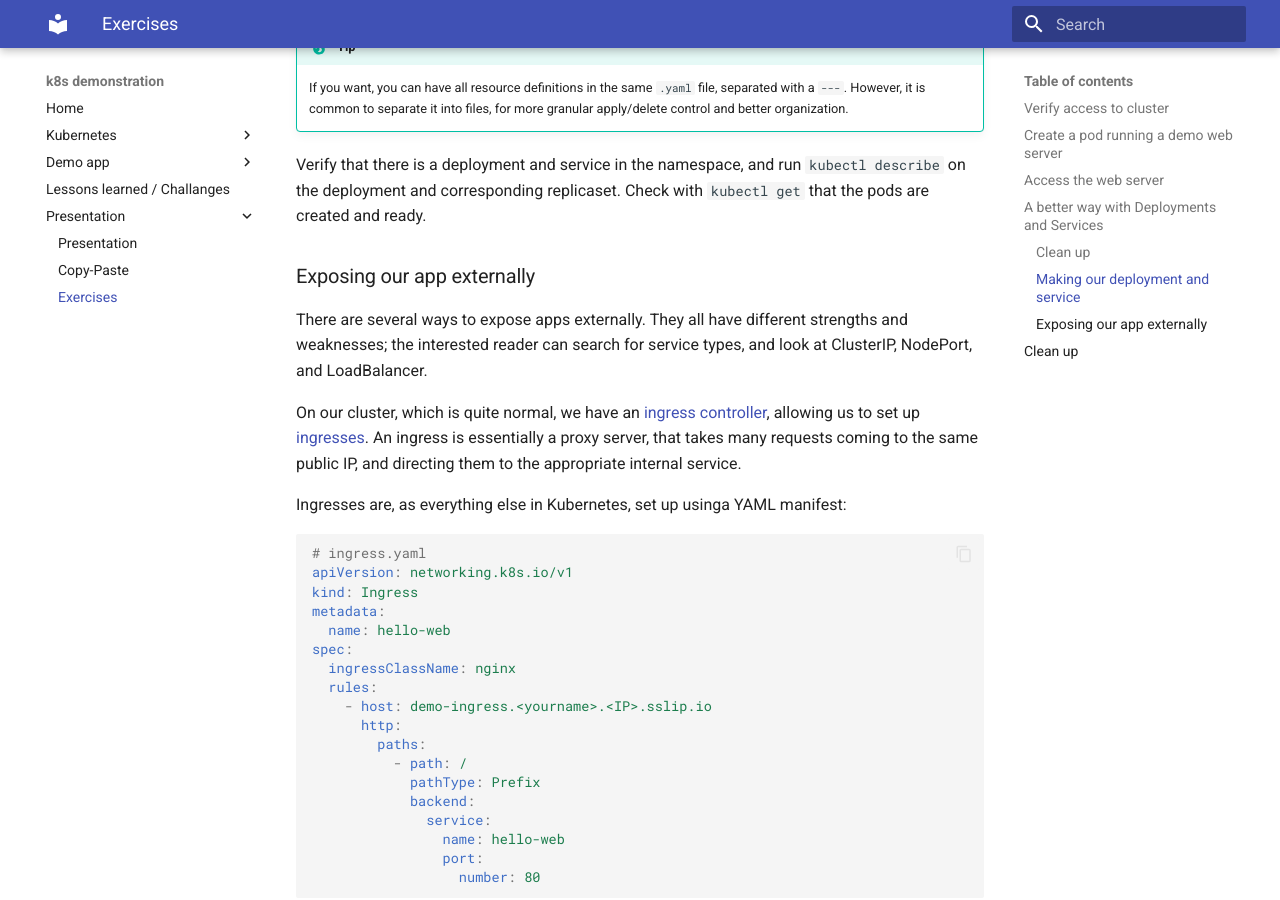
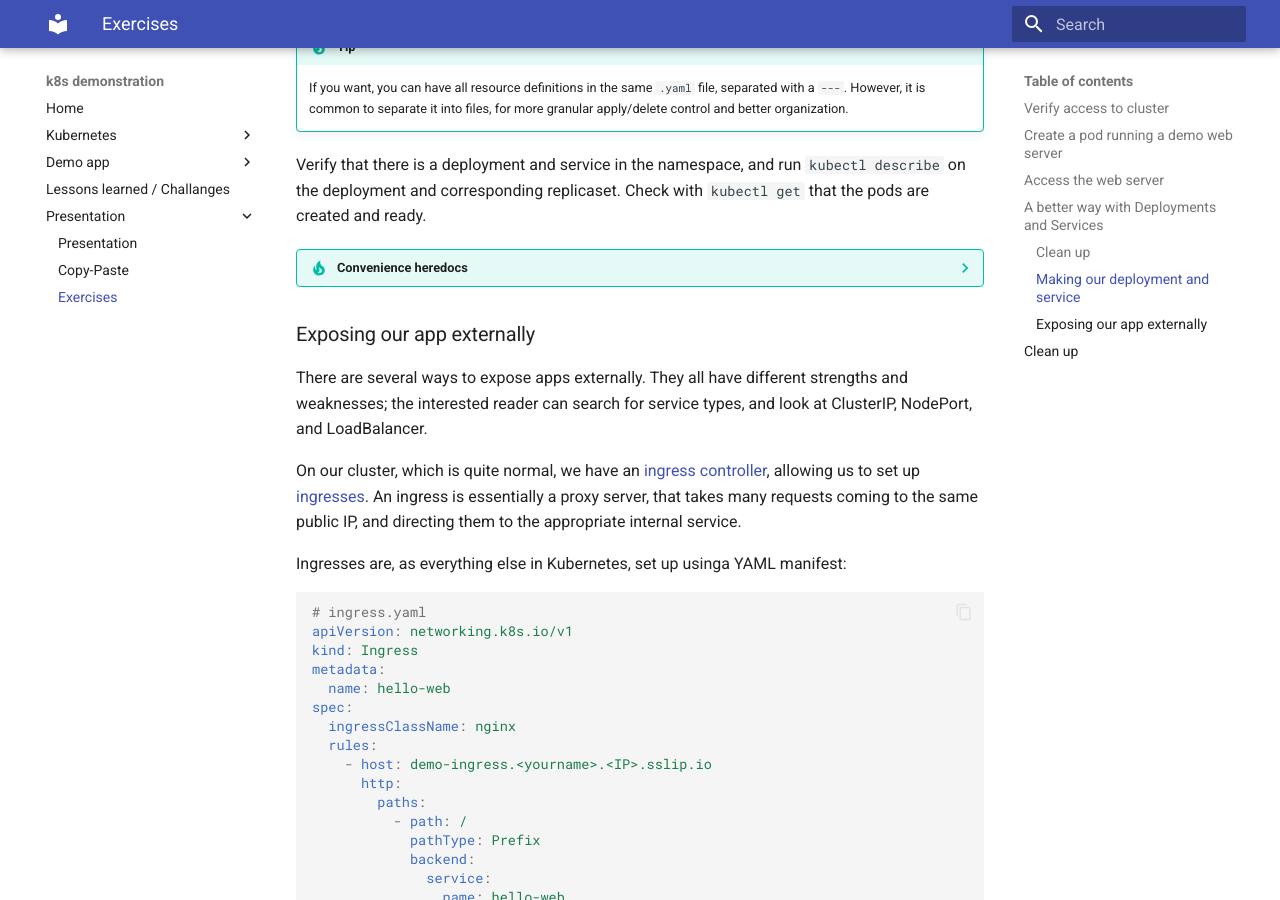
Before and after one commit to Northo/k8s-webserver-with-inference-job-demo, an MkDocs documentation site: the page built from docs/presentation/exercises.md, in a window 1280 px wide and 900 px high, scrolled down 2908 px. Built offline with MkDocs 1.6.1 and Material for MkDocs 9.7.7, drawn with Linux system fonts in a browser that asks for light colours; some of the changed lines change nothing that is shown.

Commit message:
📝 Add heredoc tips

````diff
--- a/docs/presentation/exercises.md
+++ b/docs/presentation/exercises.md
@@ -133,6 +133,28 @@
 Verify that there is a deployment and service in the namespace, and run `kubectl describe` on the deployment and corresponding replicaset.
 Check with `kubectl get` that the pods are created and ready.
 
+??? tip "Convenience heredocs"
+
+    To avoid creating tons of files for simple operations, [heredocs](https://en.wikipedia.org/wiki/Here_document) can be convenient.
+    Simply do
+    ```sh
+    kubectl apply -f - <<EOF
+    # pod.yaml
+    apiVersion: v1
+    kind: Pod
+    metadata:
+      name: hello-web
+      labels:
+        app: hello-web
+    spec:
+      containers:
+        - name: hello-web
+          image: nginxdemos/hello:plain-text
+          ports:
+            - containerPort: 80
+    EOF
+    ```
+
 
 ### Exposing our app externally
 
````
